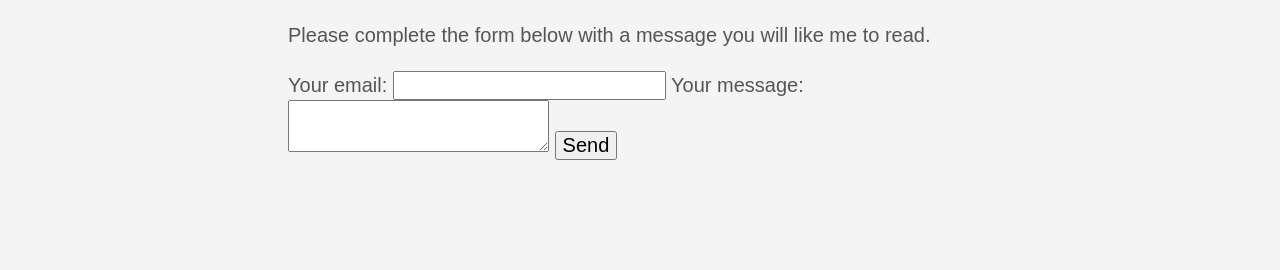
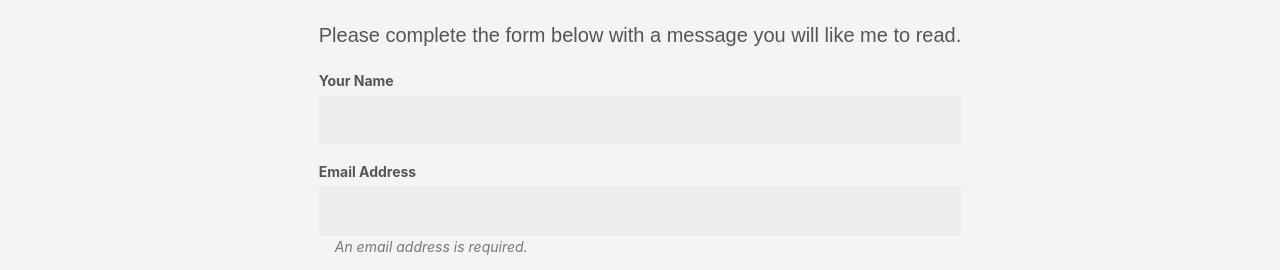
Before and after one commit to CMadisife/portfolio, a plain HTML site: page contact/index.html in a window 1280 px wide. Shown: the part 515-785 px from the top of the page. Drawn offline with Linux system fonts and the light colour scheme.

Commit message:
Add files via upload

```diff
--- a/contact/index.html
+++ b/contact/index.html
@@ -127,20 +127,22 @@
 
 
 
-<form
-  action="https://formspree.io/f/xnqwrega"
-  method="POST"
->
-  <label>
-    Your email:
-    <input type="email" name="email">
-  </label>
-  <label>
-    Your message:
-    <textarea name="message"></textarea>
-  </label>
-  <!-- your other form fields go here -->
-  <button type="submit">Send</button>
+<form class="black-80 sans-serif" accept-charset="UTF-8" action="https://formspree.io/f/xnqwrega" method="POST" role="form">
+
+    <label class="f6 b db mb1 mt3 sans-serif mid-gray"  for="name">Your Name</label>
+    <input type="text" id="name" name="name" class="w-100 f5 pv3 ph3 bg-light-gray bn"  required placeholder=" "  aria-labelledby="name"/>
+
+    <label class="f6 b db mb1 mt3 sans-serif mid-gray" for="email">Email Address</label>
+    <input type="email" id="email" name="email" class="w-100 f5 pv3 ph3 bg-light-gray bn"  required placeholder=" "  aria-labelledby="email"/>
+    <div class="requirements f6 gray glow i ph3 overflow-hidden">
+      An email address is required.
+    </div>
+
+    <label class="f6 b db mb1 mt3 sans-serif mid-gray" for="message">Message</label>
+    <textarea id="message" name="message" class="w-100 f5 pv3 ph3 bg-light-gray bn h4" aria-labelledby="message"></textarea>
+
+    <input class="db w-100 mv2 white pa3 bn hover-shadow hover-bg-black bg-animate bg-black" type="submit" value="Send" />
+
 </form>
 
 
```
Also changed, not shown: about/index.html (+1 -1 lines).
